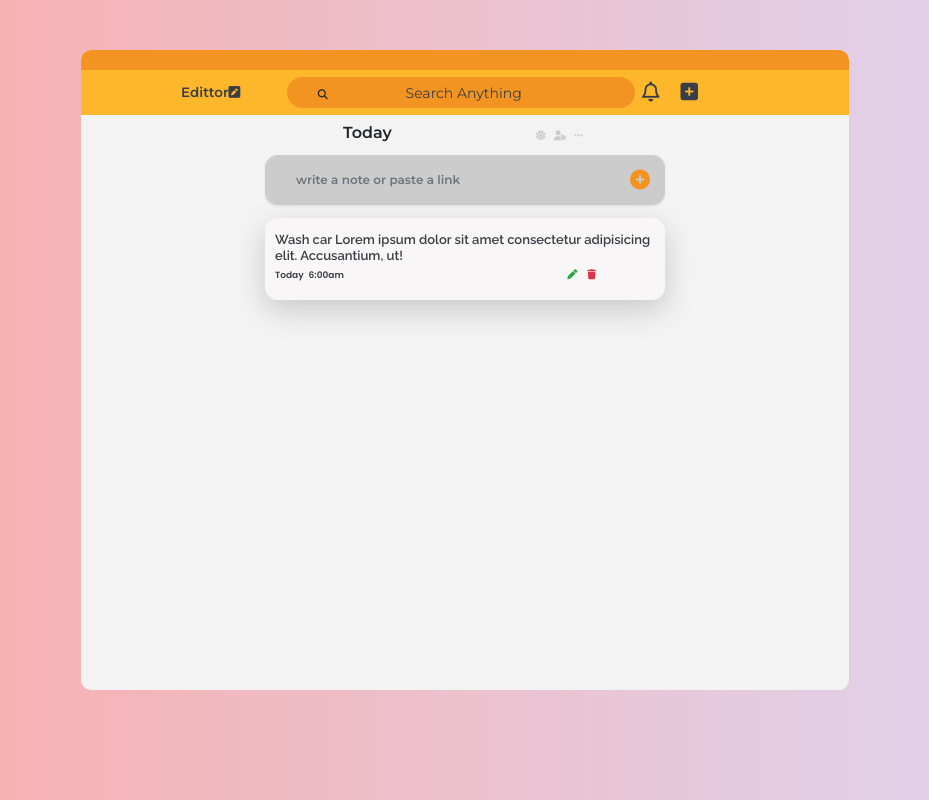
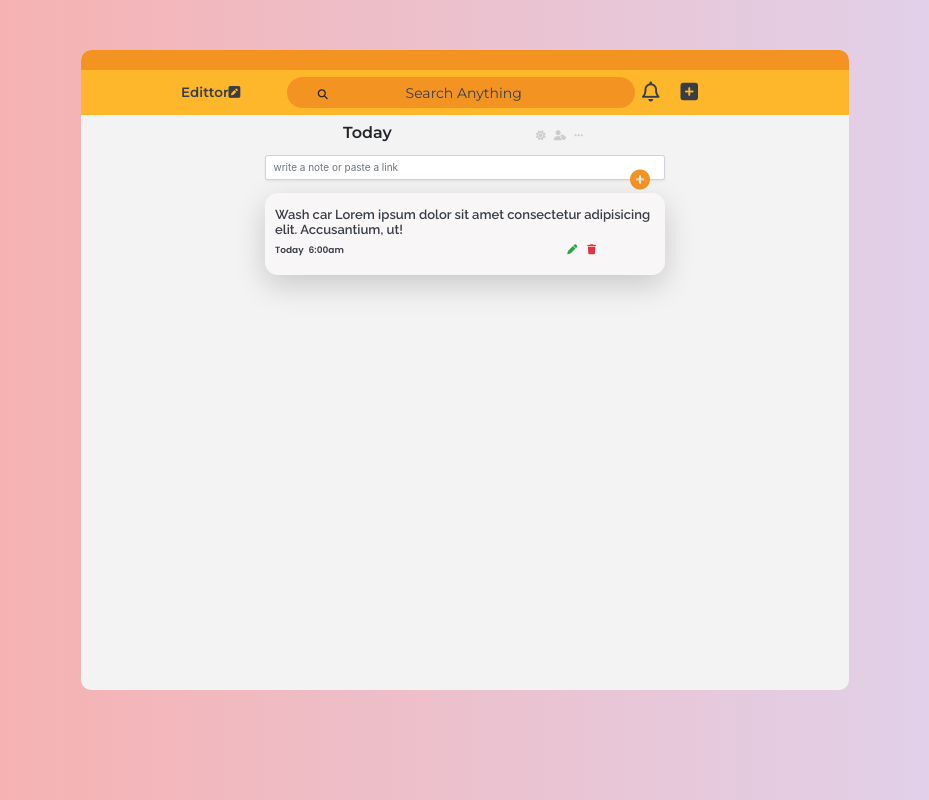
Before and after one commit to undefined-dev74/Notify, a React (Create React App) app: page / in a window 1280 px wide. Shown: the whole page, without its empty margins (175-1104 px from the left). Built offline with nearby package versions, Linux system fonts and the light colour scheme.

Commit message:
updated props from app.js

```diff
--- a/src/components/FormGroup.jsx
+++ b/src/components/FormGroup.jsx
@@ -3,24 +3,18 @@ import React from 'react';
 class FormGroup extends React.Component {
 
 
-	addItem = (event) => {
-		event.preventDefault();
-		console.log('click fired')
-	};
 
 	render() {
-		const {item, handleInputChange} = this.props;
+		const {item, handleInputChange, handleSubmit} = this.props;
 		return (
-			<div className="form_group">
-				<textarea
+			<form className="form_group" onSubmit={handleSubmit}>
+				<input
 					className=" text-input form-control shadow-sm"
-					rows="2"
-					aria-label="With textarea"
 					placeholder="write a note or paste a link"
 					value={item }
-					onChange={handleInputChange}></textarea>
-				<i className="form_group-icon addbtn fas fa-2x fa-plus-circle" onClick={this.addItem}></i>
-			</div>
+					onChange={handleInputChange}></input>
+				<i className="form_group-icon addbtn fas fa-2x fa-plus-circle" onClick={handleSubmit}></i>
+			</form>
 		);
 	}
 }
```
